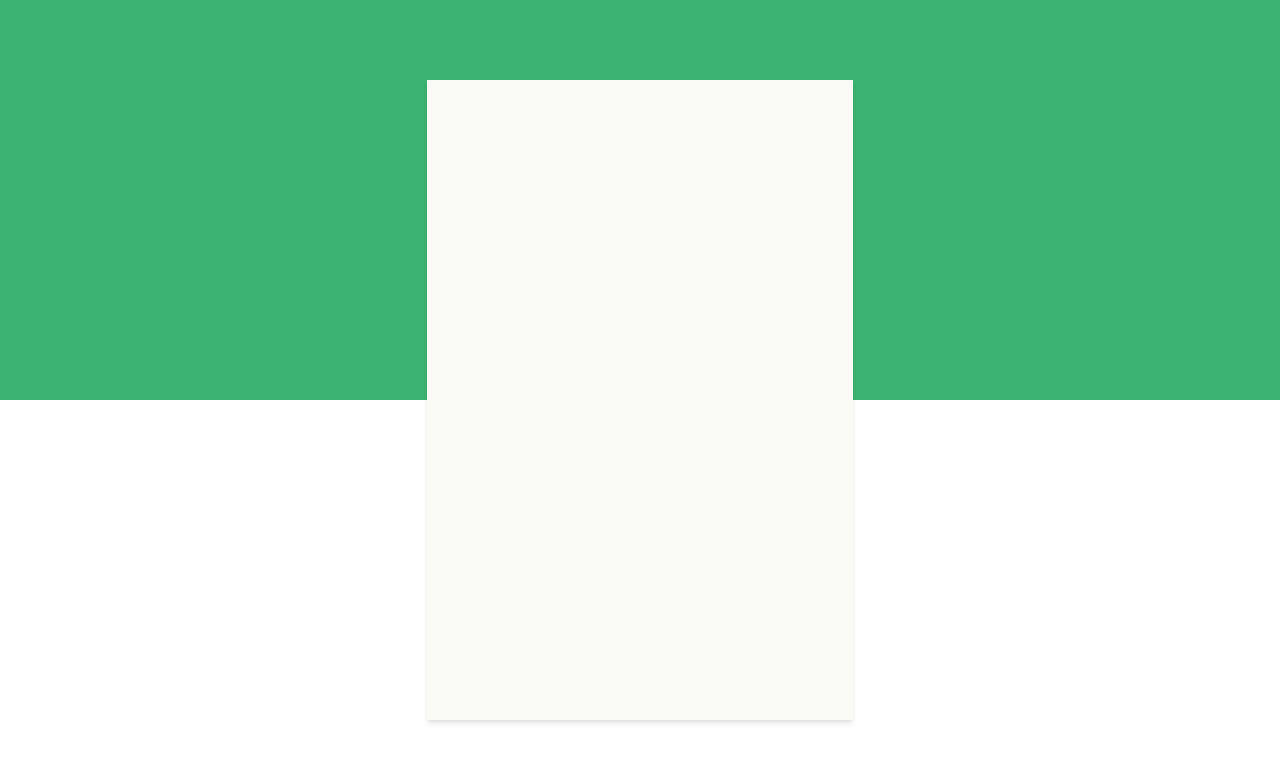
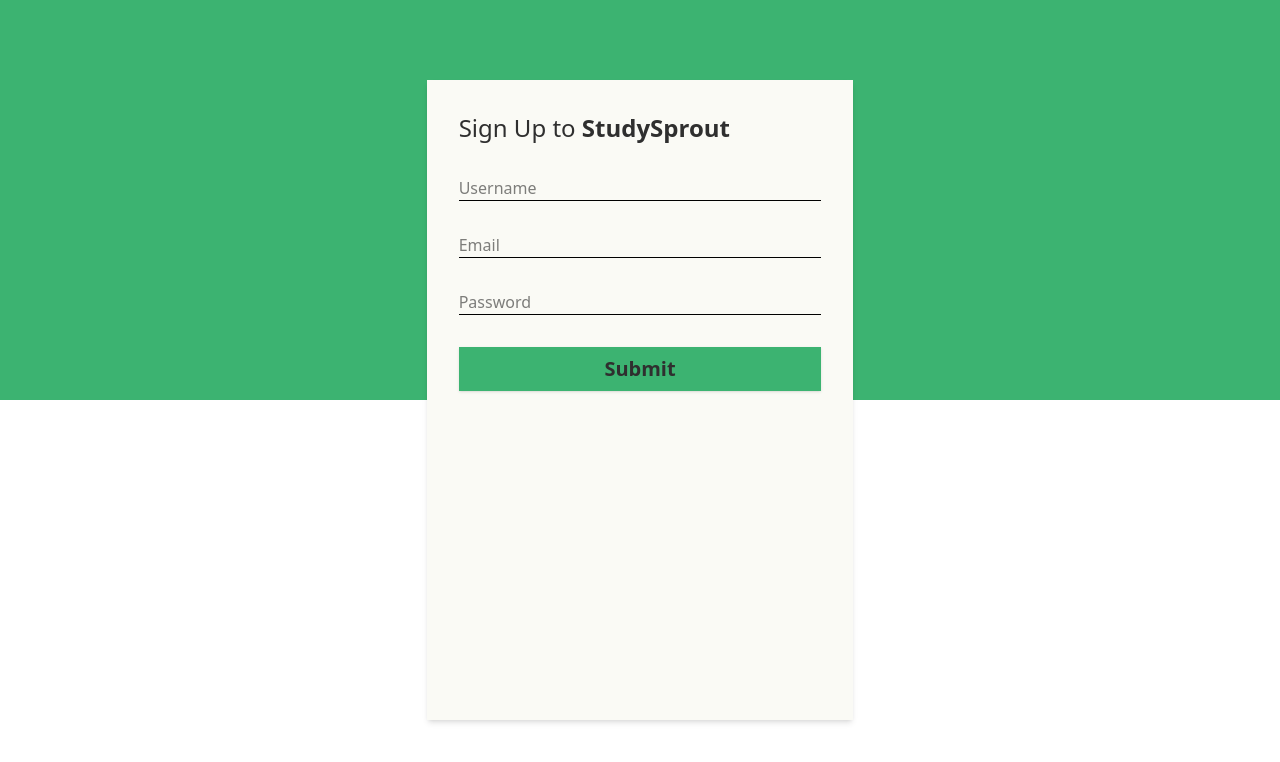
Before and after one commit to Hamza-Yousaf/StudySprout, a React (Vite) app in the folder frontend/: page /register in a window 1280 px wide. Shown: the top 762 px of the page. Built offline with nearby package versions, Linux system fonts and the light colour scheme.

Commit message:
register page ui

```diff
--- a/frontend/src/index.css
+++ b/frontend/src/index.css
@@ -11,5 +11,6 @@
     --darkText: #2F2F2F;
     --lightText: #777777;
     --backgroundGreen: #3CB371;
+    --powerBlue: #0047AB;
   }
 }
--- a/frontend/src/pages/RegisterPage.jsx
+++ b/frontend/src/pages/RegisterPage.jsx
@@ -4,7 +4,15 @@
   return (
     <div className='relative w-screen h-screen flex items-center justify-center'>
       <div className="absolute top-0 left-0 bg-[var(--backgroundGreen)] w-full h-1/2 z-0"></div>
-      <div className="w-1/3 h-4/5 bg-[var(--offWhite)] m-auto shadow-md z-1"></div>
+      <div className="w-1/3 min-w-[200px] h-4/5 bg-[var(--offWhite)] m-auto shadow-md z-1 p-8">
+        <h1 className='text-2xl text-[var(--darkText)]'>Sign Up to <span className='font-bold'>StudySprout</span></h1>
+        <form action="">
+          <input type="text" placeholder='Username' className='border-b w-full mt-8'/>
+          <input type="email" placeholder='Email' className='border-b w-full mt-8'/>
+          <input type="password" placeholder='Password' className='border-b w-full mt-8'/>
+          <input type="submit" className='mt-8 text-center bg-[var(--backgroundGreen)] text-[var(--darkText)] text-xl p-2 shadow-sm font-bold cursor-pointer w-full'/>
+        </form>
+      </div>
     </div>
   )
 }
```
